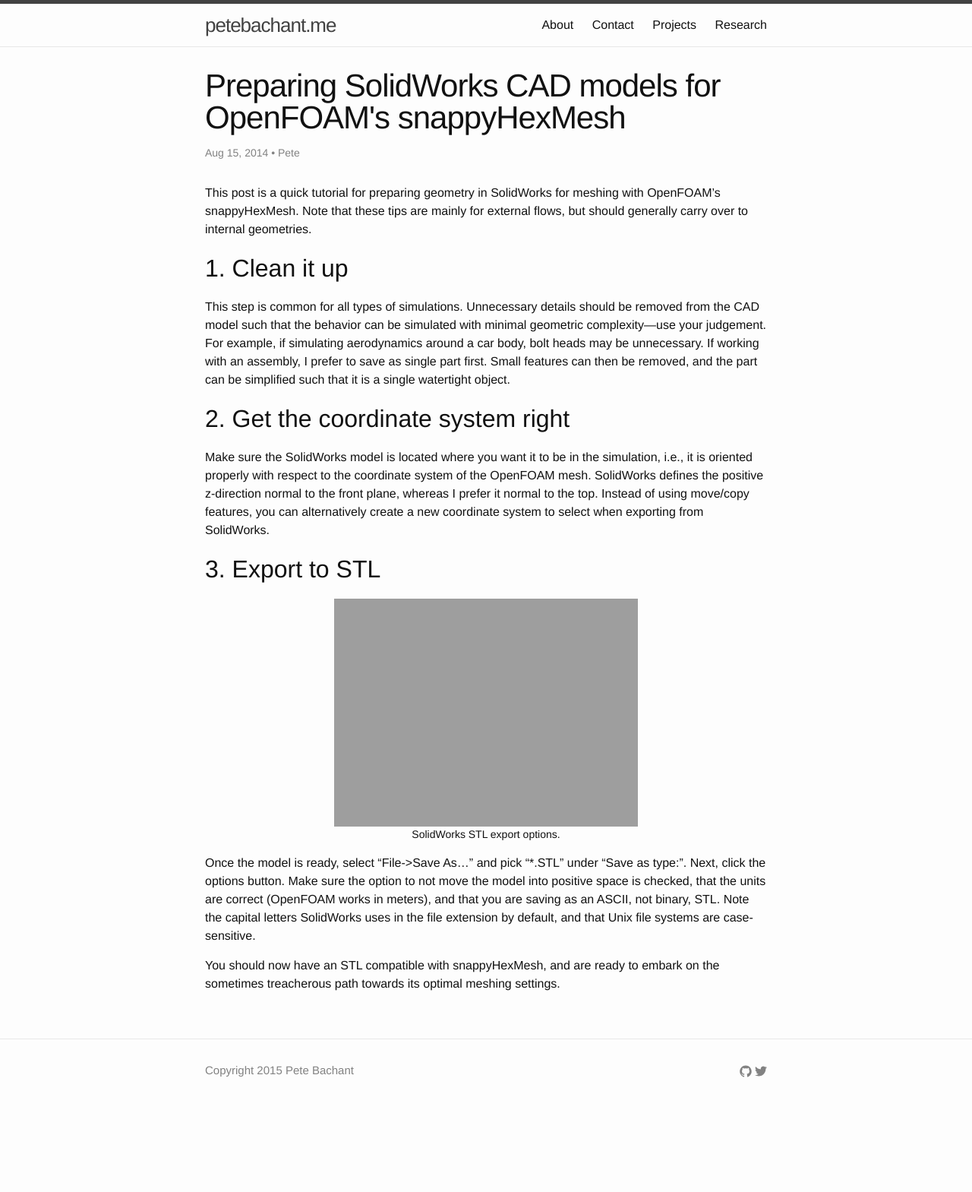
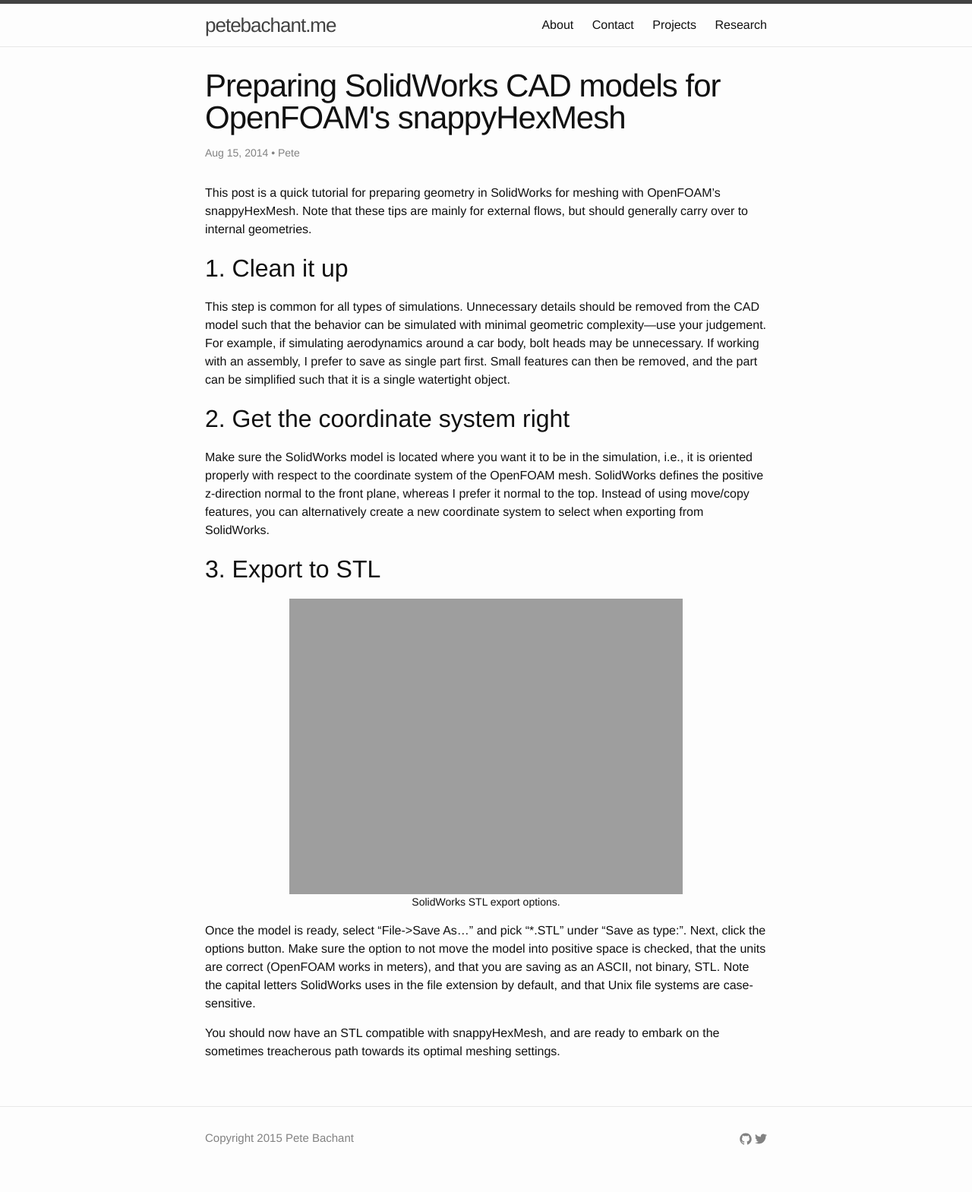
Before and after one commit to petebachant/petebachant.github.io, a Jekyll site: the page built from _posts/2014-08-15-preparing-solidworks-cad-models-for-openfoams-snappyhexmesh.markdown, in a window 1280 px wide. Shown: the whole page at 76% size. Built offline with Jekyll 4.4.1, drawn with Linux system fonts in a browser that asks for light colours; Markdown is read by kramdown in place of the engine named in the settings; before the commit the page ends 1481 px from its top, so only the background shows below that.

Commit message:
Add width parameter to figure

```diff
--- a/_includes/figure.html
+++ b/_includes/figure.html
@@ -4,9 +4,9 @@
 
 <figure align="center">
 	<a href="{{ include.src }}">
-		<img src="{{ include.src }}" alt="{{ include.caption }}">
+		<img src="{{ include.src }}" alt="{{ include.caption }}" width="{{ include.width }}">
 	</a>
-<figcaption align="center">
+<figcaption>
     {{ include.caption }}
 </figcaption>
 </figure>
--- a/_posts/2014-08-15-preparing-solidworks-cad-models-for-openfoams-snappyhexmesh.markdown
+++ b/_posts/2014-08-15-preparing-solidworks-cad-models-for-openfoams-snappyhexmesh.markdown
@@ -29,9 +29,7 @@
 
 ## 3. Export to STL
 
-{% include figure.html
-src="http://petebachant.me/wp-content/uploads/2014/08/solidworks_to_openfoam_stl-300x264.png"
-caption="SolidWorks STL export options." %}
+{% include figure.html src="http://petebachant.me/wp-content/uploads/2014/08/solidworks_to_openfoam_stl-300x264.png" caption="SolidWorks STL export options." width="70%" %}
 
 Once the model is ready, select "File->Save As..." and pick "\*.STL" under "Save as type:". Next, click the options button. Make sure the option to not move the model into positive space is checked, that the units are correct (OpenFOAM works in meters), and that you are saving as an ASCII, not binary, STL. Note the capital letters SolidWorks uses in the file extension by default, and that Unix file systems are case-sensitive.
 
```
